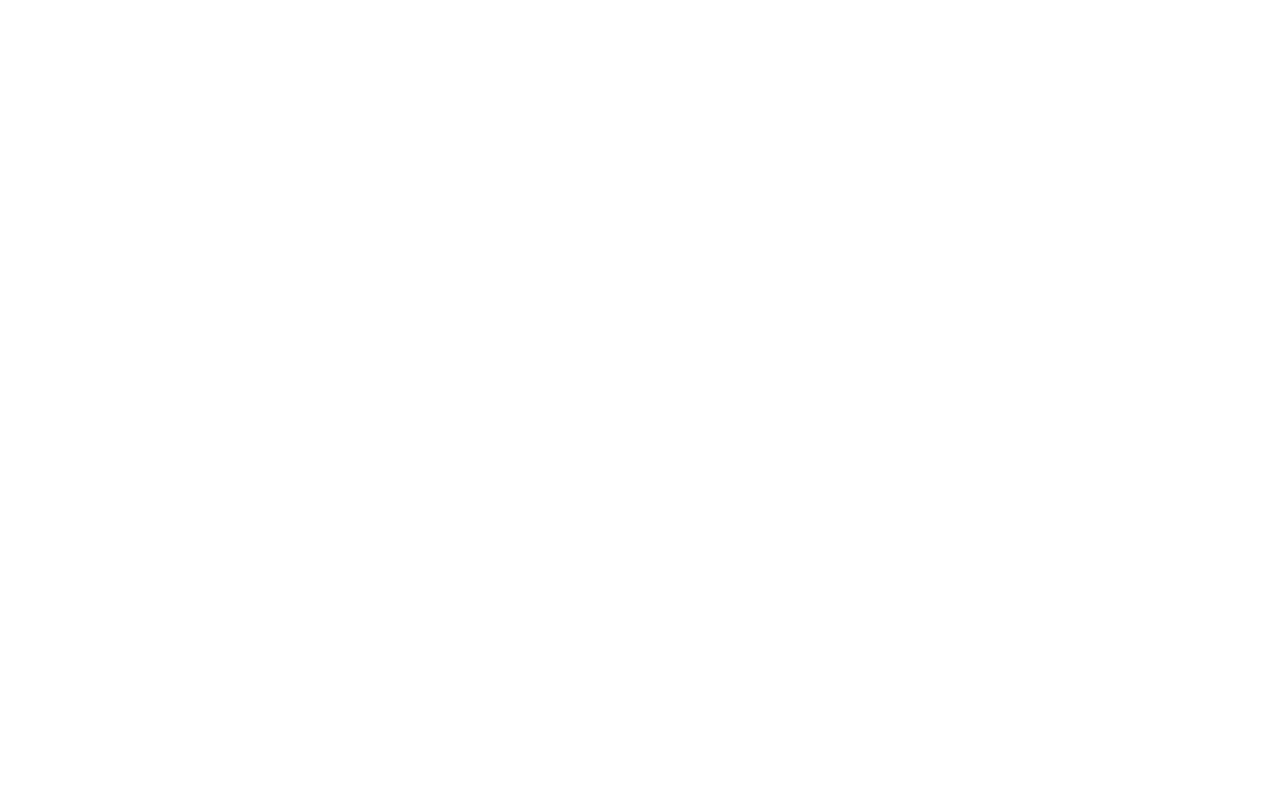
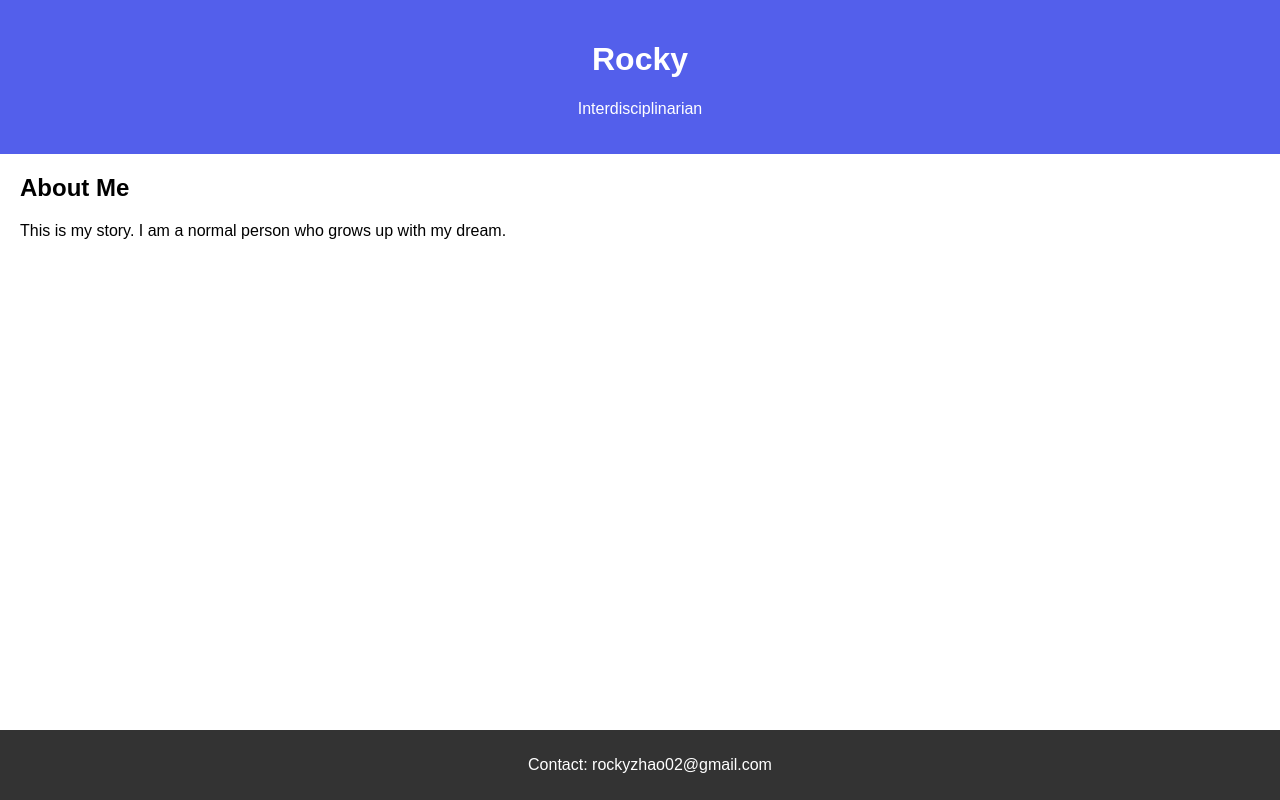
Before and after one commit to Rz02/rocky, a Flask app: page / in a window 1280 px wide. Before the commit the page is empty. Run offline with Flask 3, Linux system fonts and the light colour scheme.

Commit message:
General draft of the structure

```diff
--- /dev/null
+++ b/static/styles.css
@@ -0,0 +1,28 @@
+/* static/styles.css */
+body {
+    font-family: 'Arial', sans-serif;
+    margin: 0;
+    padding: 0;
+    box-sizing: border-box;
+}
+
+header {
+    background-color: #535feb;
+    color: #fff;
+    text-align: center;
+    padding: 20px;
+}
+
+section {
+    margin: 20px;
+}
+
+footer {
+    background-color: #333;
+    color: #fff;
+    text-align: center;
+    padding: 10px;
+    position: fixed;
+    width: 100%;
+    bottom: 0;
+}
--- a/templates/index.html
+++ b/templates/index.html
@@ -1,15 +1,29 @@
-<!-- templates/index.html -->
 <!DOCTYPE html>
 <html lang="en">
 
 <head>
     <meta charset="UTF-8">
     <meta name="viewport" content="width=device-width, initial-scale=1.0">
-    <title>Flask and React Example</title>
+    <link rel="stylesheet" href="{{ url_for('static', filename='styles.css') }}">
+    <title>Rocky Zhao</title>
 </head>
 
 <body>
-    <div id="root"></div>
+    <header>
+        <h1>Rocky</h1>
+        <p>Interdisciplinarian</p>
+    </header>
+
+    <section class="about-me">
+        <h2>About Me</h2>
+        <p>This is my story. I am a normal person who grows up with my dream.</p>
+    </section>
+
+    <!-- Add more sections as needed -->
+
+    <footer>
+        <p>Contact: rockyzhao02@gmail.com</p>
+    </footer>
 </body>
 
 </html>
```
